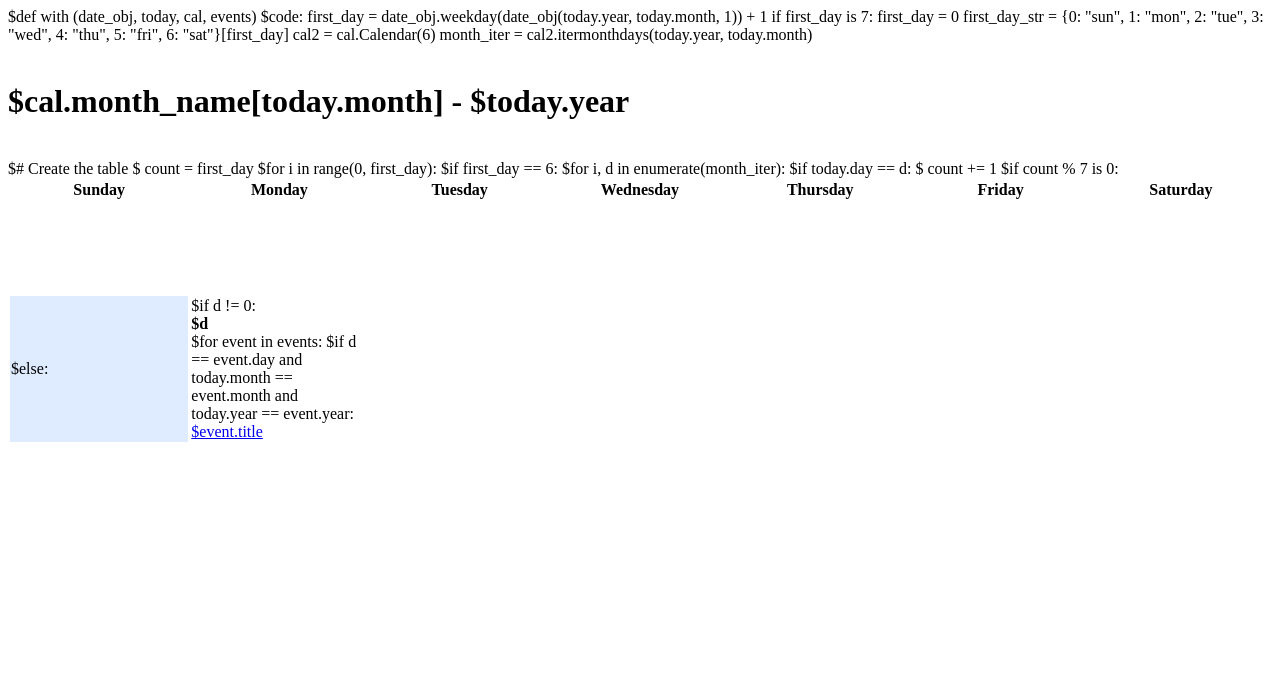
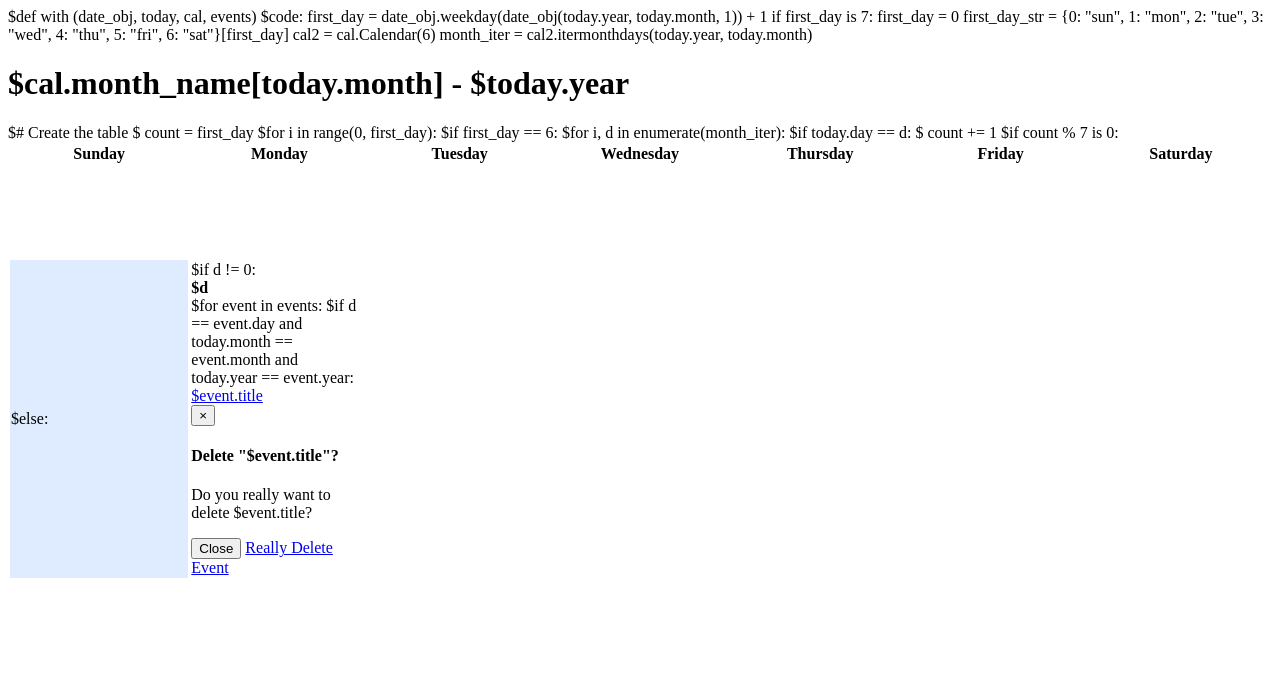
Before and after one commit to milogert/tspcal, a Python web app: template templates/index.html in a window 1280 px wide. Shown: the top 681 px of the page. Run offline with Jinja, Linux system fonts and the light colour scheme; the template is opened without the code that fills it, so the values that code supplies are empty.

Commit message:
Added delete event as well as a delete button and a modal 'check' dialog.

```diff
--- a/model.py
+++ b/model.py
@@ -5,6 +5,11 @@ import datetime
 import web
 
 import db
+
+
+def delete_event(id):
+    """Deletes event with the given id."""
+    db.data.delete("events", where="id=$id", vars=locals())
 
 
 def get_events():
--- a/templates/index.html
+++ b/templates/index.html
@@ -10,7 +10,7 @@ $code:
 
 
 <div class="col-md-2">
-    <div class="btn-group pull-left" style="padding-top: 18px">
+    <div class="btn-group pull-left">
         <a class="btn btn-default" href="/prev_year">
             <span class="glyphicon glyphicon-chevron-left"></span>
             <span class="glyphicon glyphicon-chevron-left"></span>
@@ -26,7 +26,7 @@ $code:
 </div>
 
 <div class="col-md-2">
-    <div class="btn-group pull-right" style="padding-top: 18px">
+    <div class="btn-group">
         <a class="btn btn-default" href="/next_month">
             <span class="glyphicon glyphicon-chevron-right"></span>
         </a>
@@ -69,7 +69,26 @@ $code:
                     <div style="width: inherit;"><b>$d</b></div>
                 $for event in events:
                     $if d == event.day and today.month == event.month and today.year == event.year:
-                        <a href="#" class="event" data-toggle="popover" data-title="$event.title" data-html="true" data-content="<p><b>$event.time</b> on <b>$event.date</b> at <b>$event.location</b></p><p>$event.details</p>" data-placement="auto">$event.title</a>
+                        <a href="#" class="event" data-toggle="popover" data-title="$event.title" data-html="true" data-content="<p><b>$event.time</b> on <b>$event.date</b> at <b>$event.location</b></p><p>$event.details</p><a class='btn btn-danger' data-toggle='modal' href='#delete$event.id'>Delete Event</a>" data-placement="auto">$event.title</a>
+                        <div class="modal fade" id="delete$event.id" tabindex="-1" role="dialog" aria-labelledby="delete$event.id" aria-hidden="true">
+                            <div class="modal-dialog">
+                                <div class="modal-content">
+                                    <div class="modal-header">
+                                        <button type="button" class="close" data-dismiss="modal" aria-hidden="true">&times;</button>
+                                        <h4 class="modal-title">Delete "$event.title"?</h4>
+                                    </div>
+
+                                    <div class="modal-body">
+                                        <p>Do you really want to delete $event.title?</p>
+                                    </div>
+
+                                    <div class="modal-footer">
+                                        <button type="button" class="btn btn-default" data-dismiss="modal">Close</button>
+                                        <a class="btn btn-danger" href="/delete/$event.id">Really Delete Event</a>
+                                    </div>
+                                </div><!-- /.modal-content -->
+                            </div><!-- /.modal-dialog -->
+                        </div><!-- /.modal -->
 
                 </td>
                 $ count += 1
```
Also changed, not shown: main.py (+8 -0 lines).
